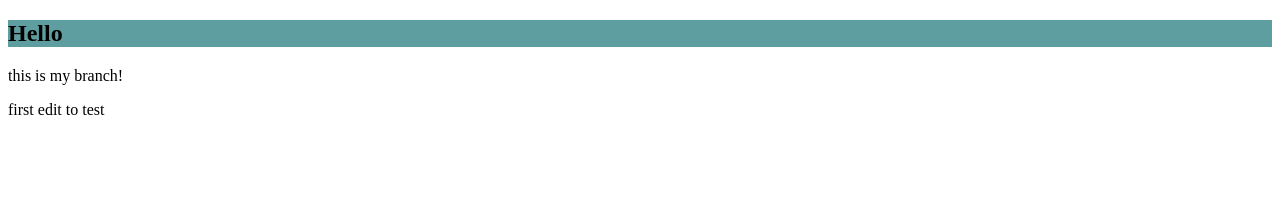
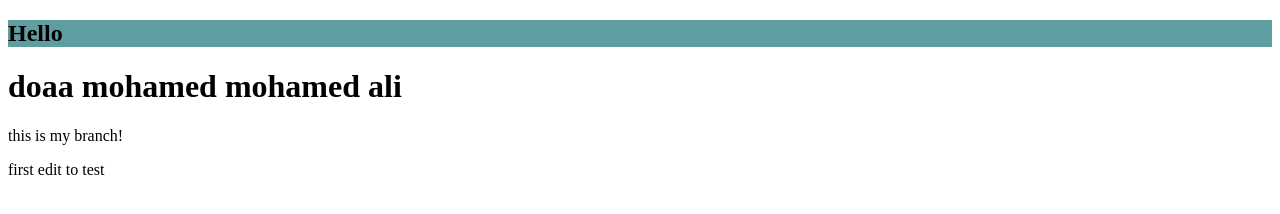
Before and after one commit to doaamohamed98/git_task, a plain HTML site: page index.html in a window 1280 px wide. Drawn offline with Linux system fonts and the light colour scheme.

Commit message:
Update index.html

```diff
--- a/index.html
+++ b/index.html
@@ -10,6 +10,7 @@
 
 <body>
   <h2> Hello</h2>
+  <h1>doaa mohamed mohamed ali </h1>
   <p> this is my branch!</p>
   <p> first edit to test</p>
 </body>
```
